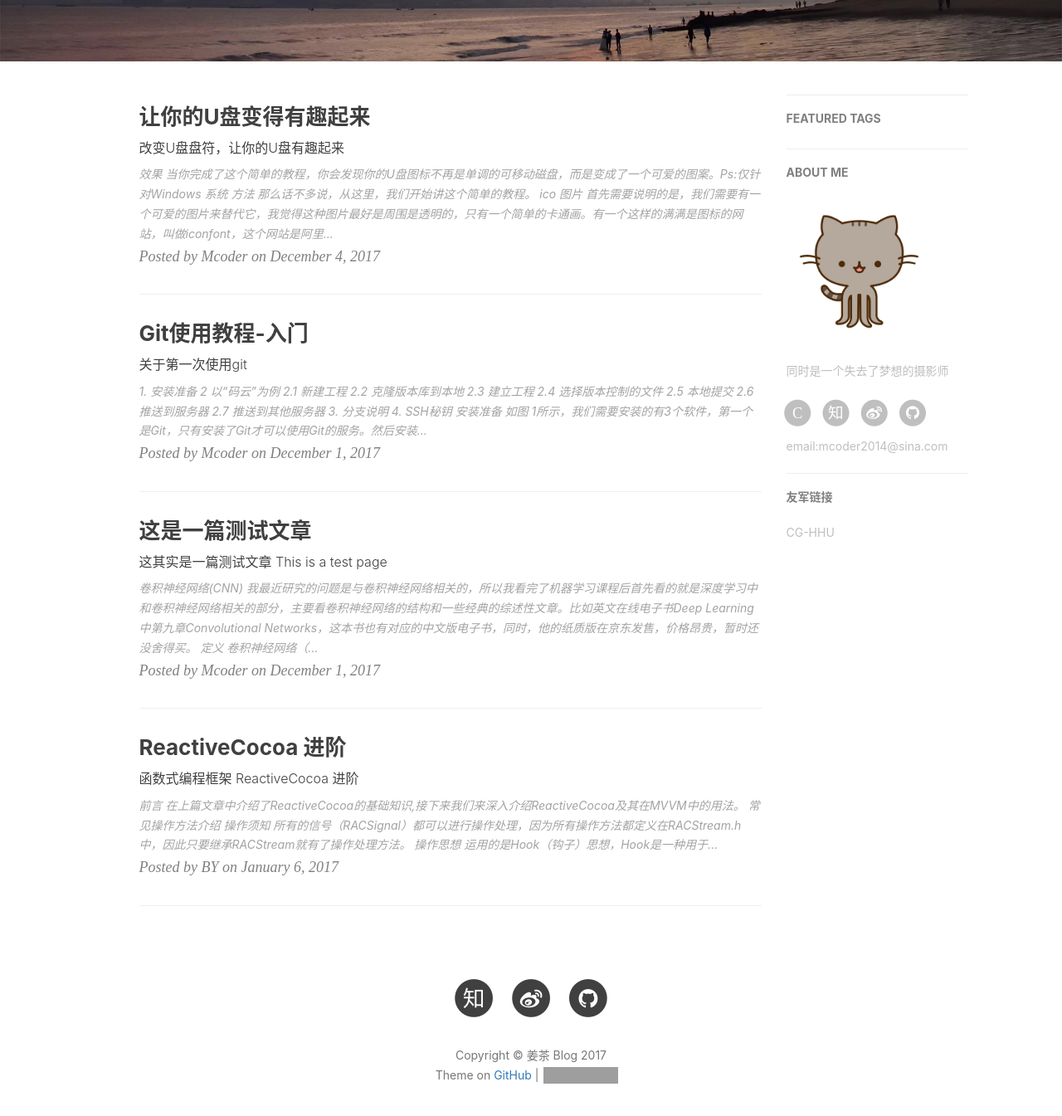
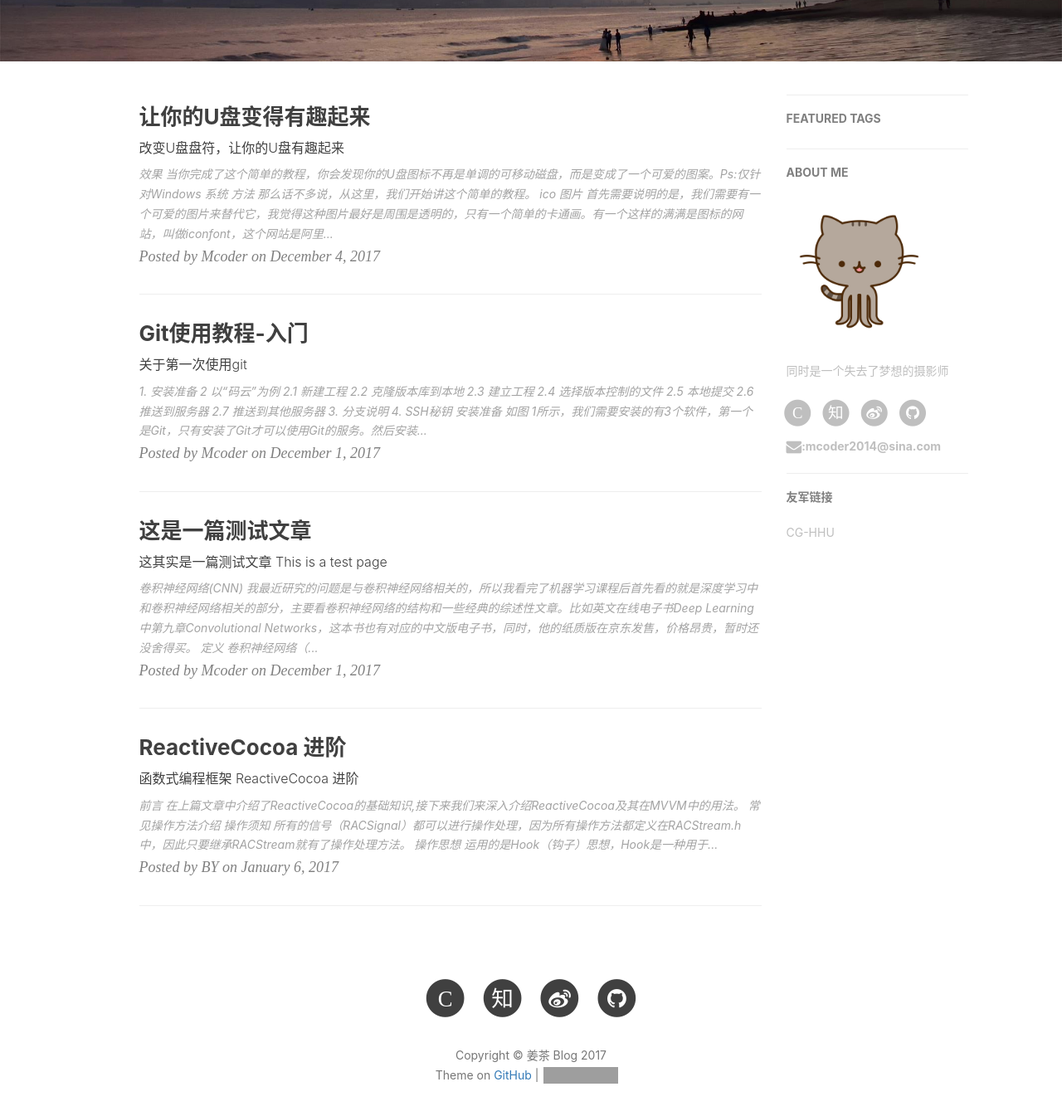
Before and after one commit to mcoder2014/mcoder2014.github.io, a Jekyll site: the page built from index.html, in a window 1280 px wide and 1400 px high, scrolled down 344 px. Shown: the top 1345 px of the window at 83% size. Built offline with Jekyll 4.4.1, drawn with Linux system fonts in a browser that asks for light colours; nearby versions of some CDN libraries; the list of posts is cut into pages by our own code; comment, search, counter and statistics services are not loaded; grey boxes are pictures that could not be loaded.

Commit message:
修改 email

```diff
--- a/_includes/footer.html
+++ b/_includes/footer.html
@@ -25,6 +25,19 @@
                                 </a>
                             </li>
                     {% endif %}
+
+                    <!-- CSDN support -->
+                   {% if site.csdn_username %}
+                   <li>
+                       <a target="_blank" href="http://blog.csdn.net/{{ site.csdn_username }}">
+                           <span class="fa-stack fa-lg">
+                               <i class="fa fa-circle fa-stack-2x"></i>
+                               <i class="fa  fa-stack-1x fa-inverse">C</i>
+                           </span>
+                       </a>
+                   </li>
+                   {% endif %}
+
                     {% if site.twitter_username %}
                     <li>
                         <a href="https://twitter.com/{{ site.twitter_username }}">
--- a/_layouts/page.html
+++ b/_layouts/page.html
@@ -199,7 +199,7 @@
 
                         </ul>
                         {% if site.email %}
-                            <p>email:{{site.email}}</p>
+                            <p><i class="fa fa-envelope fa-lg" aria-hidden="true"></i><strong>:{{site.email}}</strong></p>
                         {% endif %}
                     </div>
                 </section>
```
